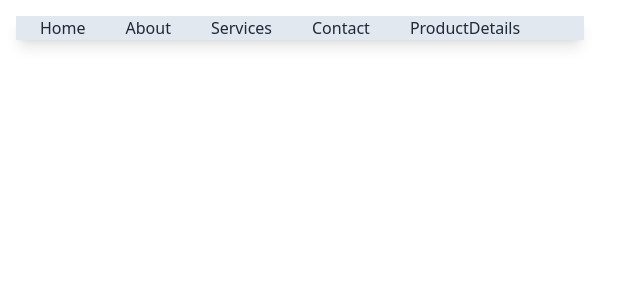
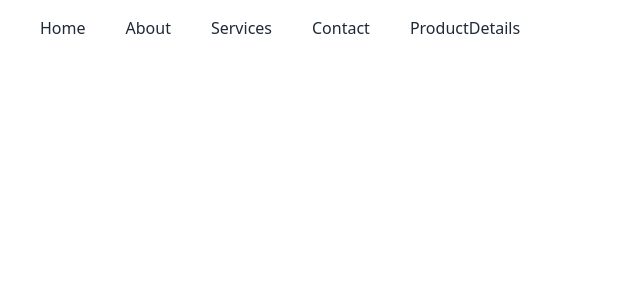
Before and after one commit to joysaha023/react-price-option-app, a React (Vite) app: page /products/1 in a window 1280 px wide. Shown: the top 300 px of the page, without its empty margins (0-640 px from the left). Built offline with nearby package versions, Linux system fonts and the light colour scheme.

Commit message:
create component and navbar update

```diff
--- a/src/components/Navbar/Navber.jsx
+++ b/src/components/Navbar/Navber.jsx
@@ -25,7 +25,7 @@ const Navber = () => {
 
 
                 </div>
-                <ul className='md:flex absolute bg-slate-200 px-6 shadow-lg'>
+                <ul className={`md:flex duration-1000 absolute md:static ${open ? 'top-16' : '-top-60'} rounded-lg bg-slate-200 md:bg-white px-6 shadow-lg md:shadow-none`}>
                     {
                         routes.map(route => <Link key={route.id} route={route}></Link>)
                     }
--- /dev/null
+++ b/src/components/PriceOption/PriceOption.jsx
@@ -0,0 +1,11 @@
+import React from 'react';
+
+const PriceOption = () => {
+    return (
+        <div>
+
+        </div>
+    );
+};
+
+export default PriceOption;
```
